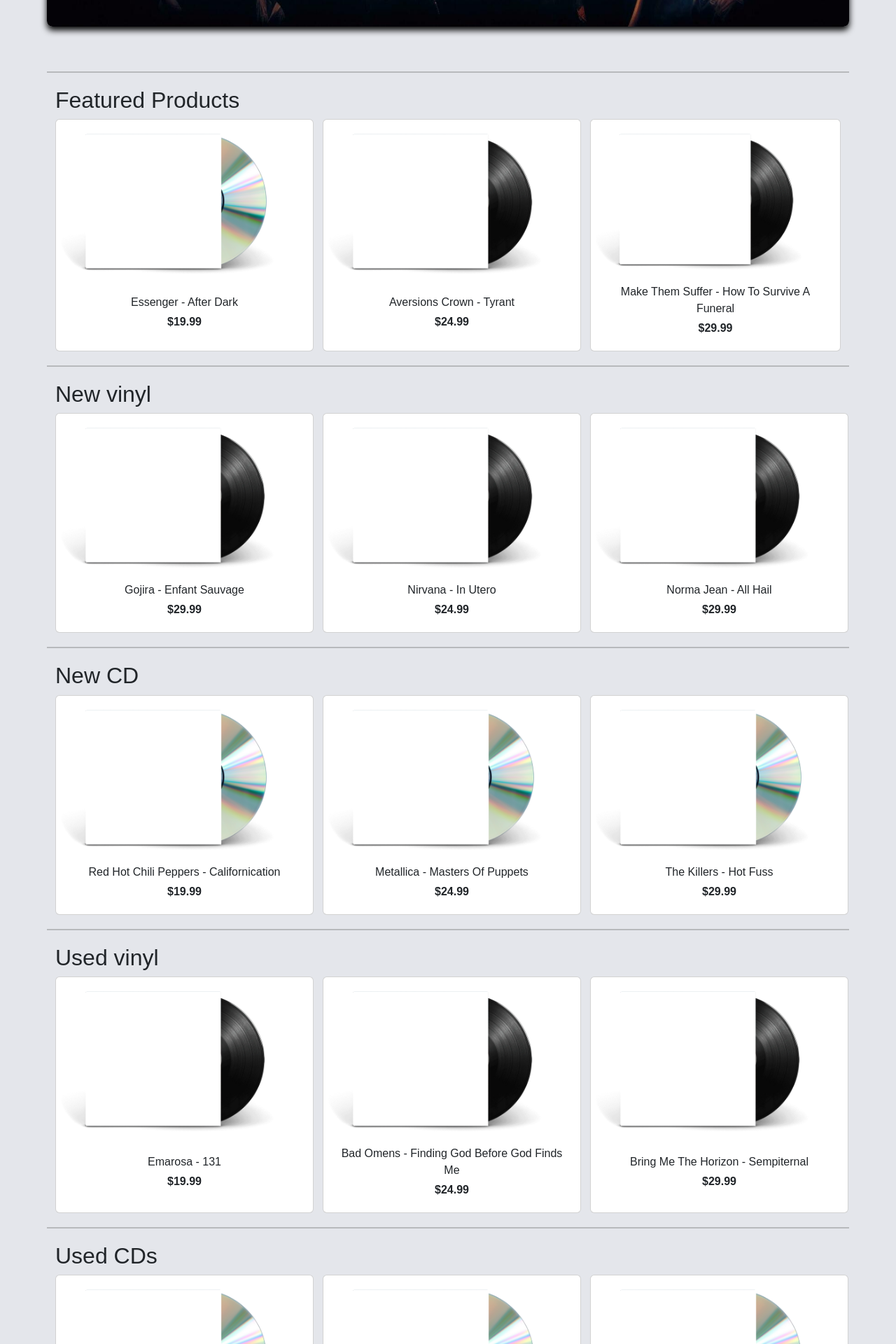
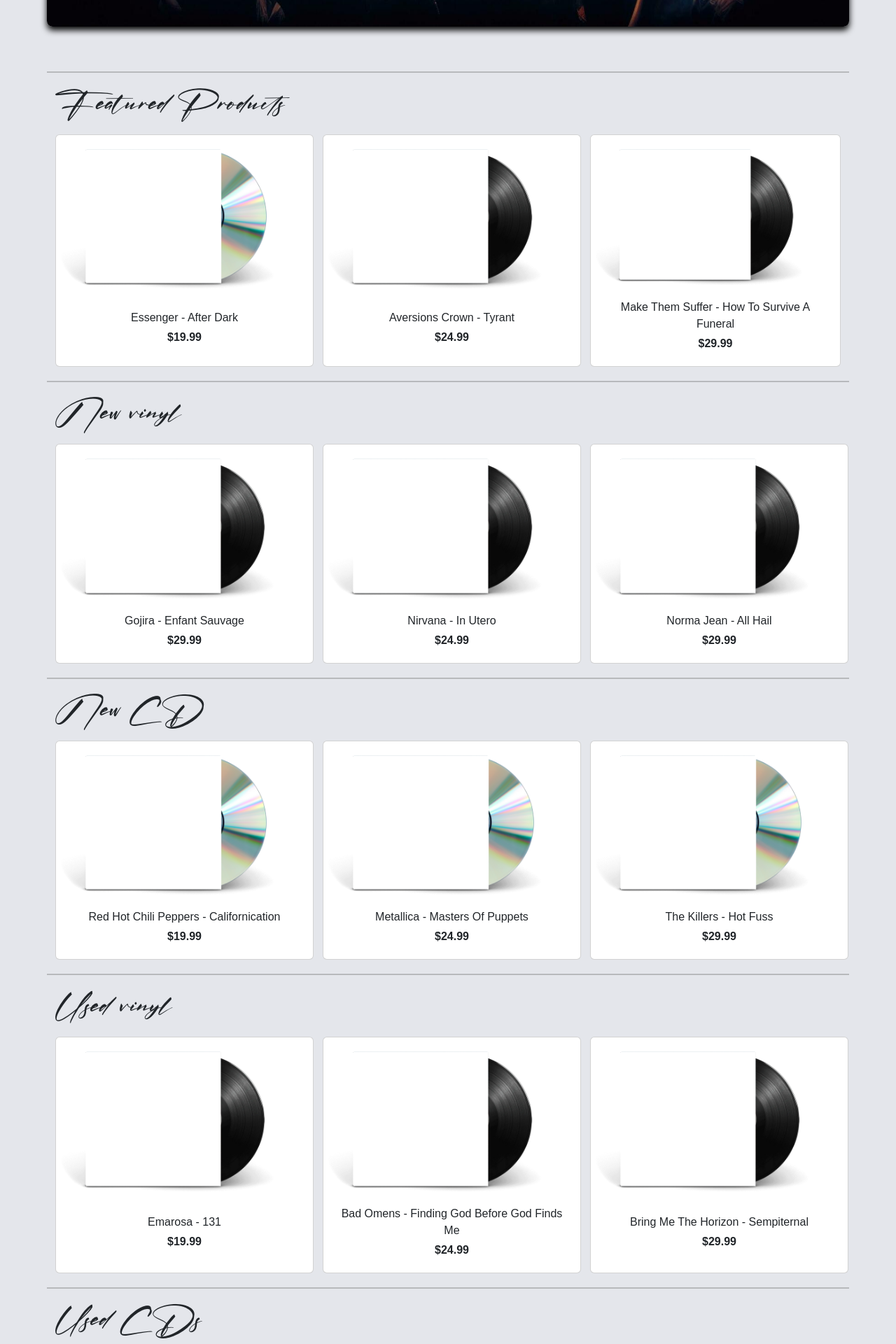
Before and after one commit to thatscringebro/TPWebWizards, a React (Create React App) app in the folder WizardRecords.Web/ClientApp/: page / in a window 1280 px wide. Shown: the part 980-2900 px from the top of the page at 70% size. Built offline with nearby package versions, Linux system fonts and the light colour scheme.

Commit message:
Changement fonts pour categories.

```diff
--- a/WizardRecords.Web/ClientApp/src/components/Home.js
+++ b/WizardRecords.Web/ClientApp/src/components/Home.js
@@ -20,7 +20,7 @@ export class Home extends Component {
 
                 <section className="featured-products">
                     <Container>
-                        <h2>Featured Products</h2>
+                        <h1>Featured Products</h1>
                         <Row>
                             <Col md={4} className="d-flex">
                                 <a href="/product/1" className="cardHREF h-100 card-width">
@@ -66,7 +66,7 @@ export class Home extends Component {
 
                 <section className="new-vinyl">
                     <Container>
-                        <h2>New vinyl</h2>
+                        <h1>New vinyl</h1>
                         <Row>
                             <Col md={4} className="d-flex">
                                 <a href="/product/1" className="cardHREF h-100 card-width">
@@ -112,7 +112,7 @@ export class Home extends Component {
 
                 <section className="new-compact-disc">
                     <Container>
-                        <h2>New CD</h2>
+                        <h1>New CD</h1>
                         <Row>
                             <Col md={4} className="d-flex">
                                 <a href="/product/1" className="cardHREF h-100 card-width">
@@ -158,7 +158,7 @@ export class Home extends Component {
 
                 <section className="used-vinyl">
                     <Container>
-                        <h2>Used vinyl</h2>
+                        <h1>Used vinyl</h1>
                         <Row>
                             <Col md={4} className="d-flex">
                                 <a href="/product/1" className="cardHREF h-100 card-width">
@@ -204,7 +204,7 @@ export class Home extends Component {
 
                 <section className="used-compact-disc">
                     <Container>
-                        <h2>Used CDs</h2>
+                        <h1>Used CDs</h1>
                         <Row>
                             <Col md={4} className="d-flex">
                                 <a href="/product/1" className="cardHREF h-100 card-width">
--- a/WizardRecords.Web/ClientApp/src/styles/Home.css
+++ b/WizardRecords.Web/ClientApp/src/styles/Home.css
@@ -1,3 +1,8 @@
+h1 {
+    font-family: 'PatrenaRolane';
+    margin-bottom: 20px;
+}
+
 .my-divider {
     border: none;
     height: 2px;
```
